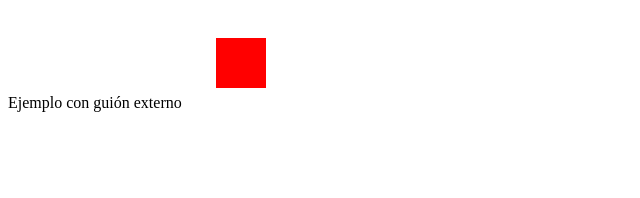
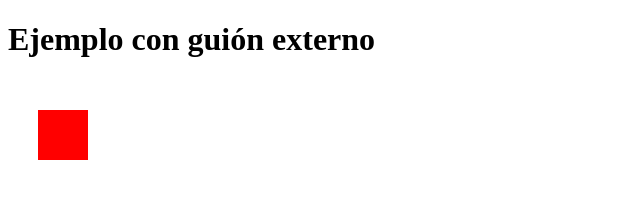
Before and after one commit to heqthor/heqthor.github.io, a plain HTML site: page rv/ejemplo3.html in a window 1280 px wide. Shown: the whole page, without its empty margins (0-640 px from the left). Drawn offline with Linux system fonts and the light colour scheme.

Commit message:
Update ejemplo3.html

```diff
--- a/rv/ejemplo3.html
+++ b/rv/ejemplo3.html
@@ -5,7 +5,7 @@
     <title>Ejemplo con guión externo</title>
   </head>
   <body>
-    <hl> Ejemplo con guión externo</hl>
+    <h1> Ejemplo con guión externo</h1>
     <canvas id="miCanvas" width="100" height="100">
       &iexcl;No funciona!
     </canvas>
```
